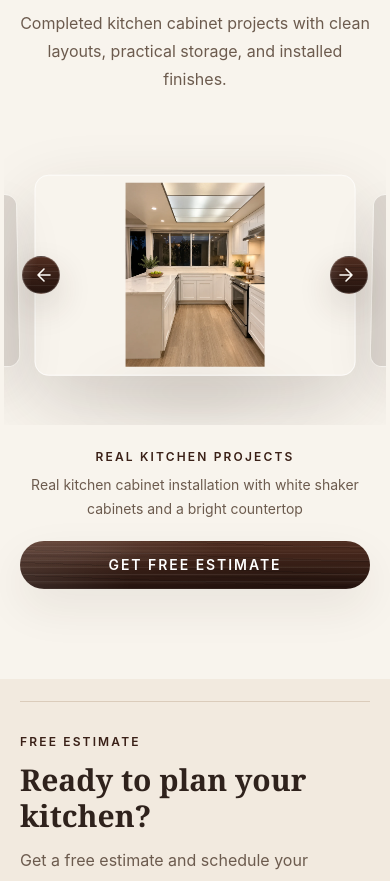
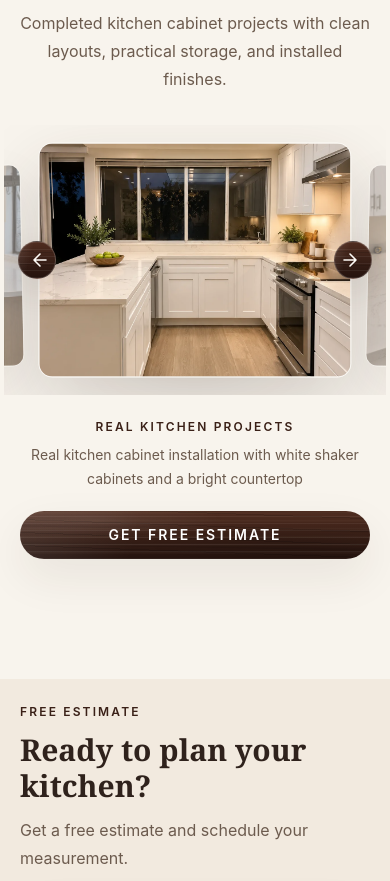
Before and after one commit to SlavaKu/Kitchen-Storage-Studio, a React (Vite) app: page / in a window 390 px wide. Shown: the part 2540-3421 px from the top of the page. Built offline with nearby package versions, Linux system fonts and the light colour scheme.

Commit message:
Refine real kitchen project carousel images

```diff
--- a/src/components/gallery/EditorialGallery.tsx
+++ b/src/components/gallery/EditorialGallery.tsx
@@ -175,7 +175,7 @@ export function EditorialGallery({
                 >
                   <img
                     alt={image.alt}
-                    className="h-full w-full object-contain"
+                    className="h-full w-full object-cover"
                     decoding="async"
                     loading={isVisible ? 'eager' : 'lazy'}
                     src={image.imageUrl}
--- a/src/styles/global.css
+++ b/src/styles/global.css
@@ -310,7 +310,7 @@ select {
 
   .coverflow {
     position: relative;
-    height: clamp(300px, 37vw, 500px);
+    height: clamp(260px, 31vw, 430px);
     max-width: 1180px;
     margin-inline: auto;
     overflow: clip;
@@ -336,13 +336,12 @@ select {
     position: absolute;
     top: 50%;
     left: 50%;
-    width: min(60%, 820px);
-    aspect-ratio: 16 / 10;
+    width: min(54%, 680px);
+    aspect-ratio: 4 / 3;
     max-height: 100%;
     overflow: hidden;
     cursor: pointer;
-    background: rgb(var(--color-surfaceWarm));
-    border: 1px solid rgb(255 255 255 / 0.68);
+    border: 1px solid rgb(255 255 255 / 0.5);
     border-radius: 16px;
     box-shadow: 0 24px 60px rgb(53 38 31 / 0.14);
     opacity: calc(1 - (var(--coverflow-depth) * 0.42));
@@ -359,8 +358,8 @@ select {
   .coverflow-item img {
     height: 100%;
     width: 100%;
-    padding: clamp(0.45rem, 1.2vw, 0.8rem);
-    object-fit: contain;
+    object-fit: cover;
+    object-position: center;
     transition: transform 680ms var(--ease-refined);
   }
 
@@ -444,11 +443,11 @@ select {
   }
 
   .coverflow-arrow-left {
-    left: calc(50% - min(30%, 410px) - 22px);
+    left: calc(50% - min(27%, 340px) - 18px);
   }
 
   .coverflow-arrow-right {
-    right: calc(50% - min(30%, 410px) - 22px);
+    right: calc(50% - min(27%, 340px) - 18px);
   }
 
   .style-carousel {
@@ -651,12 +650,12 @@ select {
   }
 
   .coverflow {
-    height: 300px;
+    height: 270px;
     margin-inline: -1rem;
   }
 
   .coverflow-item {
-    width: 84%;
+    width: 82%;
     border-radius: 14px;
     transform: translateX(calc(-50% + (var(--coverflow-offset) * 98%)))
       translateY(calc(-50% + (var(--coverflow-depth) * 8px)))
@@ -670,11 +669,11 @@ select {
   }
 
   .coverflow-arrow-left {
-    left: 18px;
+    left: 14px;
   }
 
   .coverflow-arrow-right {
-    right: 18px;
+    right: 14px;
   }
 
   .style-carousel {
```
